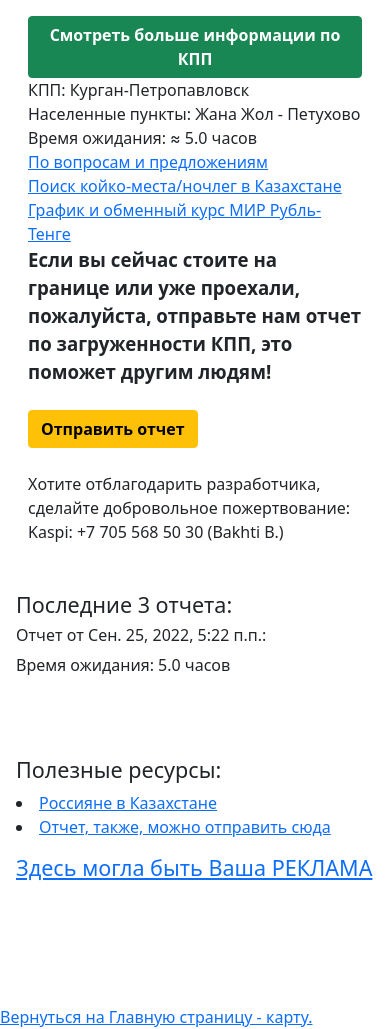
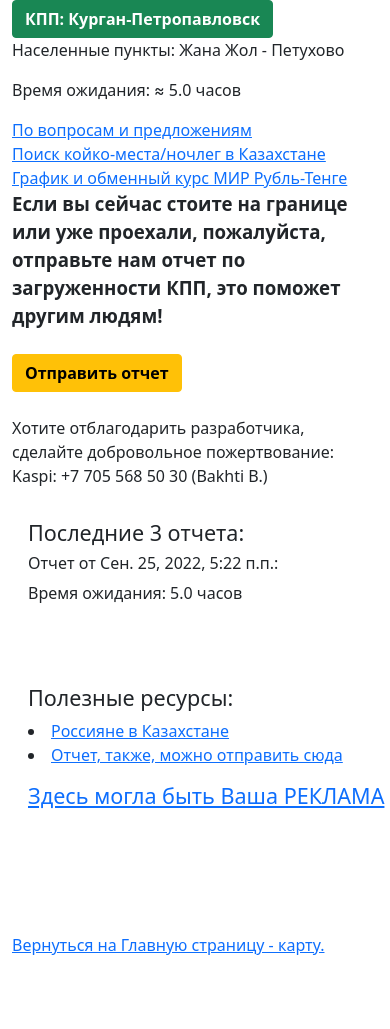
Before and after one commit to endlessnights/kppcheck, a Django app: page /kpp/1/ in a window 390 px wide. After the commit the page ends 955 px from the top, so only its background shows below. Run offline with Django 3.2, Linux system fonts and the light colour scheme; data comes from the database, SQL or seed files in the repository; some libraries are stand-ins or nearby versions.

Commit message:
Some UI changes for mobile too

```diff
--- a/core/kppcheck/templates/system/base.html
+++ b/core/kppcheck/templates/system/base.html
@@ -9,6 +9,7 @@
             integrity="sha384-MrcW6ZMFYlzcLA8Nl+NtUVF0sA7MsXsP1UyJoMp4YLEuNSfAP+JcXn/tWtIaxVXM"
             crossorigin="anonymous"></script>
     <meta charset="UTF-8">
+    <meta name="viewport" content="width=device-width, initial-scale=1">
     <!-- Google tag (gtag.js) -->
 <script async src="https://www.googletagmanager.com/gtag/js?id=G-6L5M4V8ETX"></script>
 <script>
@@ -20,11 +21,13 @@
 </script>
 </head>
 <body>
+<div class="container">
 <div class="row">
     <div class="col-lg-12">
         {% block content %}
         {% endblock %}
     </div>
+</div>
 </div>
 </body>
 <script>
--- a/core/kppcheck/templates/views/list.html
+++ b/core/kppcheck/templates/views/list.html
@@ -9,7 +9,7 @@
 <div class="row">
     <div class="col-lg-12">
         <div class="map">
-            <div style="width:100%;height:800px;">{% include "geomap/common.html" %}</div>
+            <div style="width:100%;height:400px;max-height: 50%;">{% include "geomap/common.html" %}</div>
         </div>
     </div>
     <div class="col-lg-12">
--- a/core/kppcheck/templates/views/post.html
+++ b/core/kppcheck/templates/views/post.html
@@ -6,23 +6,14 @@
 <body>
 {% block content %}
 <title>Статистика КПП {{post.name}}</title>
-<div class="row m-3">
-    <div class="col-lg-4">
-        <a href="/kpp/{{post.id}}" target="_blank"><button type="button" class="btn btn-success"><b>Смотреть больше информации по КПП</b></button></a><br />
-        КПП: {{post.name}}<br/>
-        Населенные пункты: {{post.address}}<br />
-        {% if post.worktime %} Часы работы: {{post.worktime}}<br />{% endif %}
-        {% if avgttw %}
-        Время ожидания: ≈ {{avgttw}} часов<br/>
-        {% else %}
-        Время ожидания: Неизвестно<br/>
-        {% endif %}
-        {% if carcount %}
-        Кол-во авто: ≈ {{carcount}}<br/>
-        {% endif %}
-        {% if pcount %}
-        Кол-во людей: ≈ {{pcount}}<br/>
-        {% endif %}
+<div class="row">
+    <div class="col-lg-4 col-m-12">
+        <a href="/kpp/{{post.id}}" target="_blank"><button type="button" class="btn btn-success"><b>КПП: {{post.name}}</b></button></a><br />
+        <p>Населенные пункты: {{post.address}}</p>
+        <p>{% if post.worktime %} Часы работы: {{post.worktime}}<br />{% endif %}</p>
+        <p>{% if avgttw %} Время ожидания: ≈ {{avgttw}} часов{% else %} Время ожидания: Неизвестно {% endif %}</p>
+        <p>{% if carcount %} Кол-во авто: ≈ {{carcount}} {% endif %}</p>
+        <p>{% if pcount %} Кол-во людей: ≈ {{pcount}} {% endif %} </p>
         <a href="https://t.me/pycarrot2" target="_blank">По вопросам и предложениям</a><br />
         <a href="https://bnb.geekcv.io" target="_blank">Поиск койко-места/ночлег в Казахстане</a><br />
         <a href="https://exrates.geekcv.io" target="_blank">График и обменный курс МИР Рубль-Тенге</a>
--- a/core/kppcheck/views.py
+++ b/core/kppcheck/views.py
@@ -9,10 +9,10 @@ def showmap(request):
     posts = Kpps.objects.all()
     geomap = geomap_context(
         Kpps.objects.all(),
-        map_zoom=6,
+        map_zoom=5,
         map_longitude='64.430557',
         map_latitude='50.148239',
-        map_height="1000px")
+        map_height="500px")
     context = {'posts': posts}
     # appenddicts = geomap | context  # Соединяем два дикта - контекст меток на карте и контекст значений
     appenddicts = {**geomap, **context}
```
